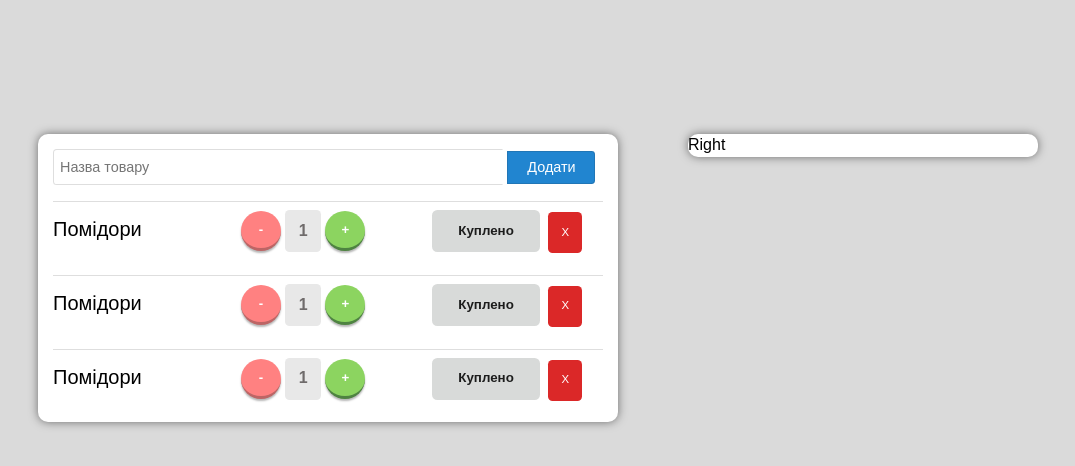
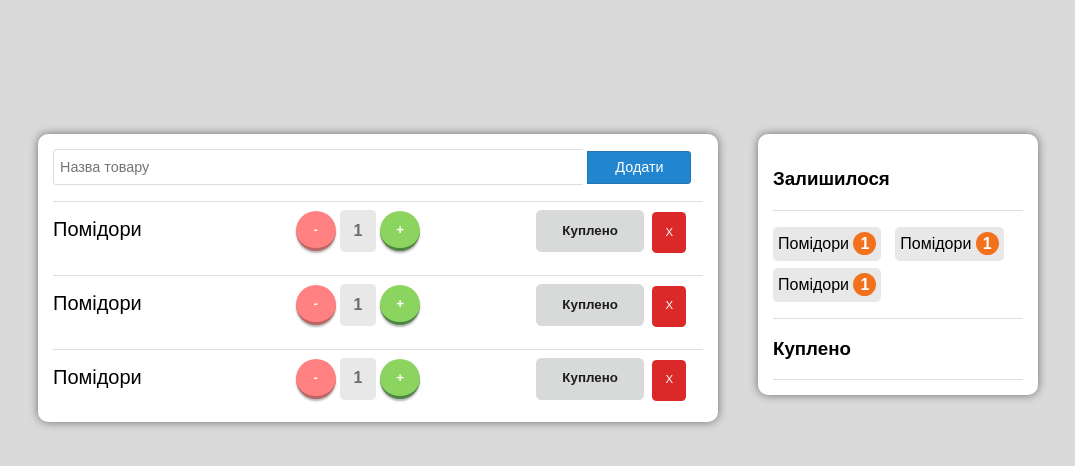
Before and after one commit to UndeadBigUnicorn/JavaScript2.2, a plain HTML site: page index.html in a window 1280 px wide. Shown: the whole page, without its empty margins (102-1177 px from the left). Drawn offline with Linux system fonts and the light colour scheme.

Commit message:
right column done

```diff
--- a/index.html
+++ b/index.html
@@ -59,7 +59,31 @@
 
         </div>
         <div class="right column-height column-background">
-            Right
+            <div class="item right-title">
+                <h3>Залишилося</h3>
+            </div>
+            <div class="item empty">
+                <div class="not-bought">
+                        <span class="product-item">
+                                Помідори
+                                <span class="circular-amount">1</span>
+                        </span>
+                        <span class="product-item">
+                                Помідори
+                                <span class="circular-amount">1</span>
+                        </span>
+                        <span class="product-item">
+                                Помідори
+                                <span class="circular-amount">1</span>
+                        </span>
+                </div>
+            </div>
+            <div class="item right-title second-title">
+                    <h3>Куплено</h3>
+            </div>
+            <div class="item">
+
+            </div>
         </div>
     </div>
 </body>
--- a/main.css
+++ b/main.css
@@ -11,12 +11,13 @@ body{
 }
 
 .right{
-    width: 35%;
+    width: 25%;
+    padding: 15px;
     float: right;
 }
 .left{
     padding: 15px;
-    width: 55%;
+    width: 65%;
     float:left;
 }
 
@@ -89,7 +90,7 @@ body{
 }
 
 .second-column{
-    width: 33.5%!important;
+    width: 37.5%!important;
     position: relative;
     display: inline-block;
     padding-left: 1rem;
@@ -140,7 +141,7 @@ body{
 
 .third-column{
 display: inline-block;
-padding-left: 1rem;
+padding-left: 2.22rem;
 padding-right: 1rem;
 vertical-align: top;
 text-align: right;
@@ -175,3 +176,52 @@ padding-bottom: 0!important;
     line-height: 1em;
     text-align: center;
 }
+
+.right-title{
+    top: 0;
+    bottom: 0;
+    width:100%;
+    border-radius: 0;
+    margin-top: 1em;
+    width: auto;
+    box-shadow: none;
+    border: none;
+}
+
+h3{
+    margin-top: 1em;
+}
+
+.second-title{
+   border-top: 1px solid rgba(34,36,38,.15);
+}
+
+.empty{
+    width: auto;
+    height: auto;
+    padding-top: 10px;
+}
+
+.product-item {
+    background-color: #E8E8E8;
+    display: inline-block;
+    padding: 5px;
+    margin-top: 0.4em;
+    border-radius: 5px;
+    margin-right: 0.6em;
+}
+
+.circular-amount{
+    background-color: #F2711C!important;
+    border-color: #F2711C!important;
+    color: #FFF!important;
+    display: inline-block;
+    margin: auto;
+    font-weight: 700;
+    height: 10px;
+    width:10px;
+    padding: .4em!important;
+    line-height: 0.7;
+    text-align: center;
+    border-radius: 250rem;
+}
```
